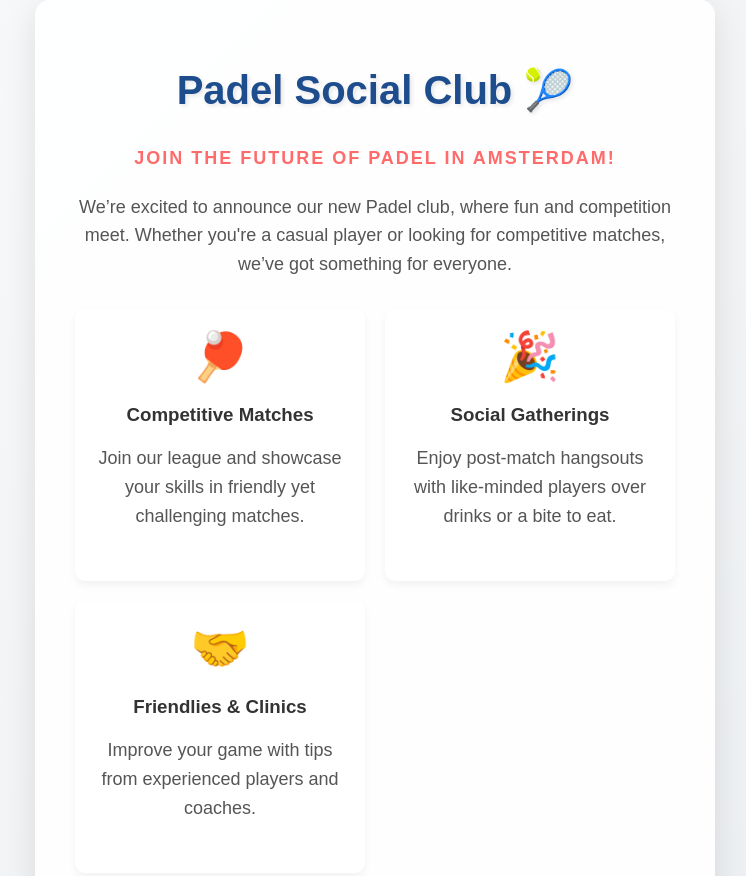
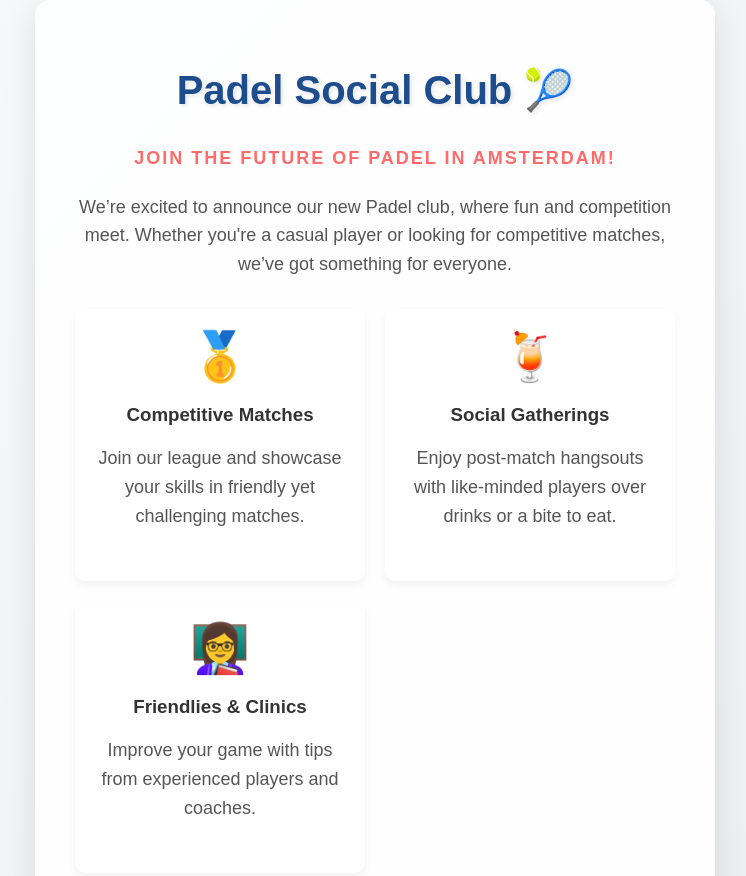
Before and after one commit to iddv/socialsports, a plain HTML site: page index.html in a window 1280 px wide. Shown: the top 876 px of the page, without its empty margins (265-1011 px from the left). Drawn offline with Linux system fonts and the light colour scheme.

Commit message:
Adds more applicable emojis

```diff
--- a/index.html
+++ b/index.html
@@ -134,19 +134,19 @@
 
         <div class="features">
             <div class="feature-card">
-                <div class="feature-icon">🏓</div>
+                <div class="feature-icon">🥇</div>
                 <h3>Competitive Matches</h3>
                 <p>Join our league and showcase your skills in friendly yet challenging matches.</p>
             </div>
 
             <div class="feature-card">
-                <div class="feature-icon">🎉</div>
+                <div class="feature-icon">🍹</div>
                 <h3>Social Gatherings</h3>
                 <p>Enjoy post-match hangsouts with like-minded players over drinks or a bite to eat.</p>
             </div>
 
             <div class="feature-card">
-                <div class="feature-icon">🤝</div>
+                <div class="feature-icon">👩‍🏫</div>
                 <h3>Friendlies & Clinics</h3>
                 <p>Improve your game with tips from experienced players and coaches.</p>
             </div>
```
